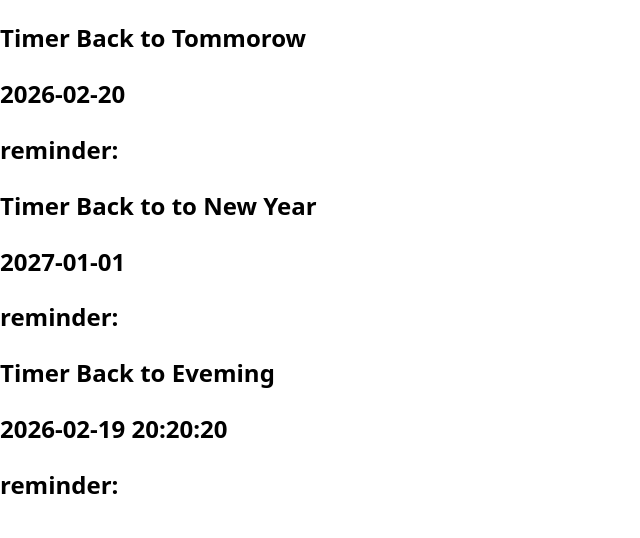
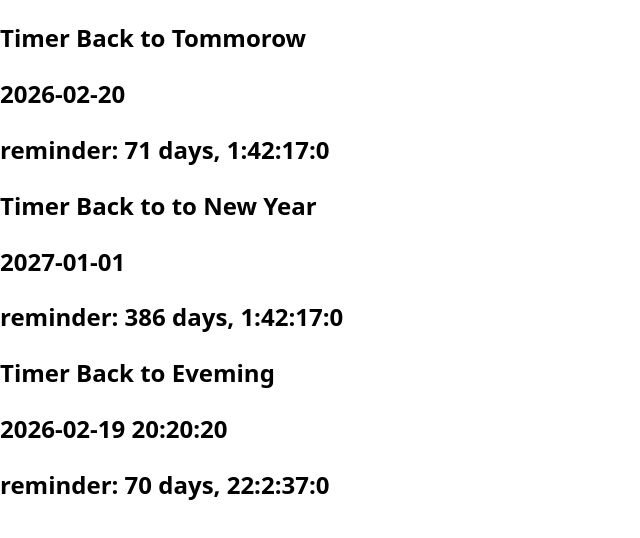
Before and after one commit to shapel3/react-practice-09-12-2025, a React (Vite) app: page / in a window 1280 px wide. Shown: the top 538 px of the page, without its empty margins (0-640 px from the left). Built offline with nearby package versions, Linux system fonts and the light colour scheme.

Commit message:
useEffect, date-fns

```diff
--- a/src/components/TimerBack/TimerBack.jsx
+++ b/src/components/TimerBack/TimerBack.jsx
@@ -1,6 +1,14 @@
 import { useState, useEffect } from "react";
 import PropTypes from "prop-types";
-import { parseISO, differenceInSeconds, formatDistanceToNow } from "date-fns";
+import {
+  parseISO,
+  differenceInDays,
+  differenceInHours,
+  differenceInMinutes,
+  differenceInSeconds,
+  differenceInMilliseconds,
+  sub,
+} from "date-fns";
 
 const TimerBack = (props) => {
   const { title, dateStr } = props;
@@ -9,14 +17,31 @@
 
   useEffect(() => {
     const idInterval = setInterval(() => {
-      //  1 option
-      // const now = new Date();
-      // const secRemainder = differenceInSeconds(date,now);
-      // setTimeReminder(secRemainder)
-
-      // oprion 2
-    //   setTimeReminder(formatDistanceToNow(date))
-
+      const now = new Date();
+      const days = differenceInDays(date, now);
+      const hours = differenceInHours(sub(date, { days }), now);
+      const minutes = differenceInMinutes(sub(date, { days, hours }), now);
+      const seconds = differenceInSeconds(
+        sub(date, { days, hours, minutes }),
+        now,
+      );
+      const miliseconds = differenceInMilliseconds(
+        sub(date, { days, hours, minutes, seconds }),
+        now,
+      );
+      if (
+        days <= 0 &&
+        hours <= 0 &&
+        minutes <= 0 &&
+        seconds <= 0 &&
+        miliseconds <= 0
+      ) {
+        setInterval("Time out!");
+      } else {
+        setTimeReminder(
+          `${days} days, ${hours}:${minutes}:${seconds}:${miliseconds}`,
+        );
+      }
     }, 1000);
     return () => {
       clearInterval(idInterval);
@@ -37,3 +62,12 @@
 };
 
 export default TimerBack;
+
+//  1 option
+// const now = new Date();
+// const secRemainder = differenceInSeconds(date,now);
+// setTimeReminder(secRemainder)
+// oprion 2
+//   setTimeReminder(formatDistanceToNow(date))
+
+//option 3
```
